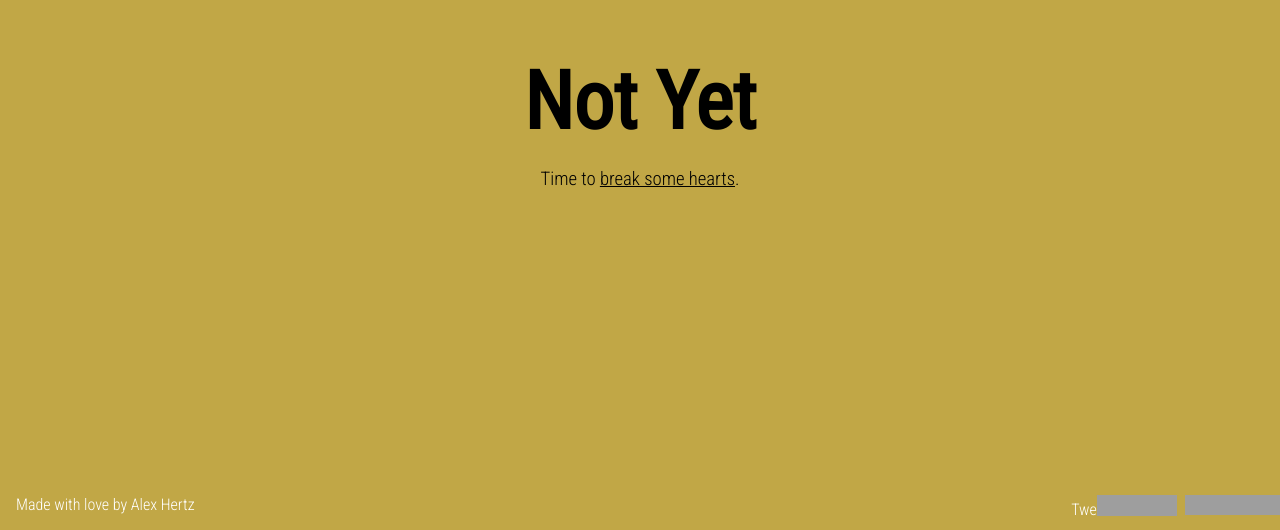
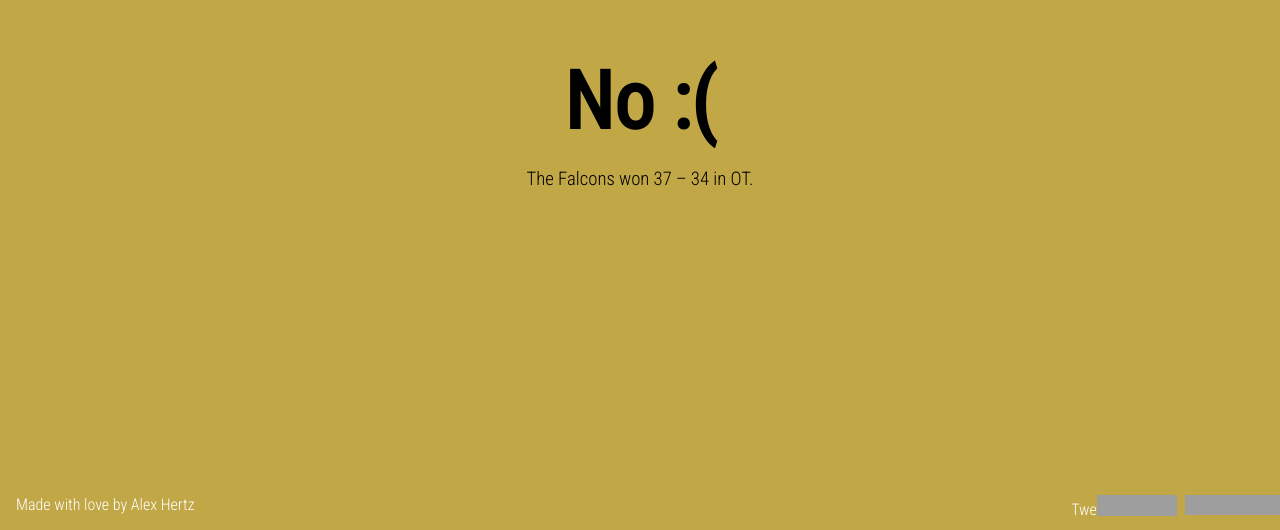
Before and after one commit to alhertz/didthesaintswin, a plain HTML site: page index.html in a window 1280 px wide. Shown: the part 270-800 px from the top of the page. Drawn offline with Linux system fonts and the light colour scheme; grey boxes are pictures that could not be loaded.

Commit message:
Update index.html

```diff
--- a/index.html
+++ b/index.html
@@ -28,8 +28,8 @@
         <p class="browsehappy">You are using an <strong>outdated</strong> browser. Please <a href="http://browsehappy.com/">upgrade your browser</a> to improve your experience.</p>
       <![endif]-->
       <section class="answer">
-        <h1>Not Yet</h1>
-        <h3>Time to <a href="http://didthefalconswin.com">break some hearts</a>.</h3>
+        <h1>No :(</h1>
+        <h3>The Falcons won 37 – 34 in OT.</h3>
       </section>
       <footer>
         <div class="credit">
```
